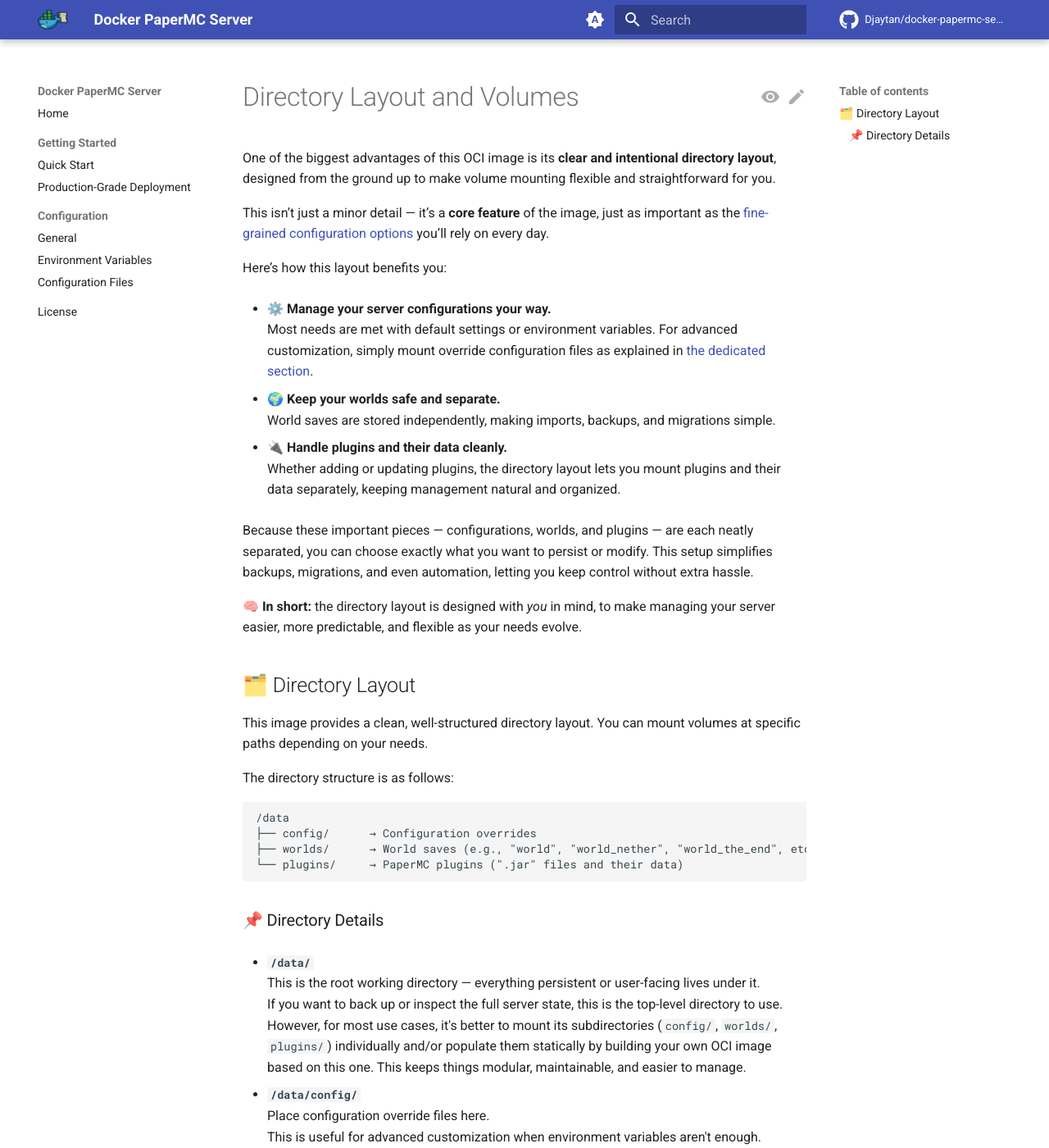
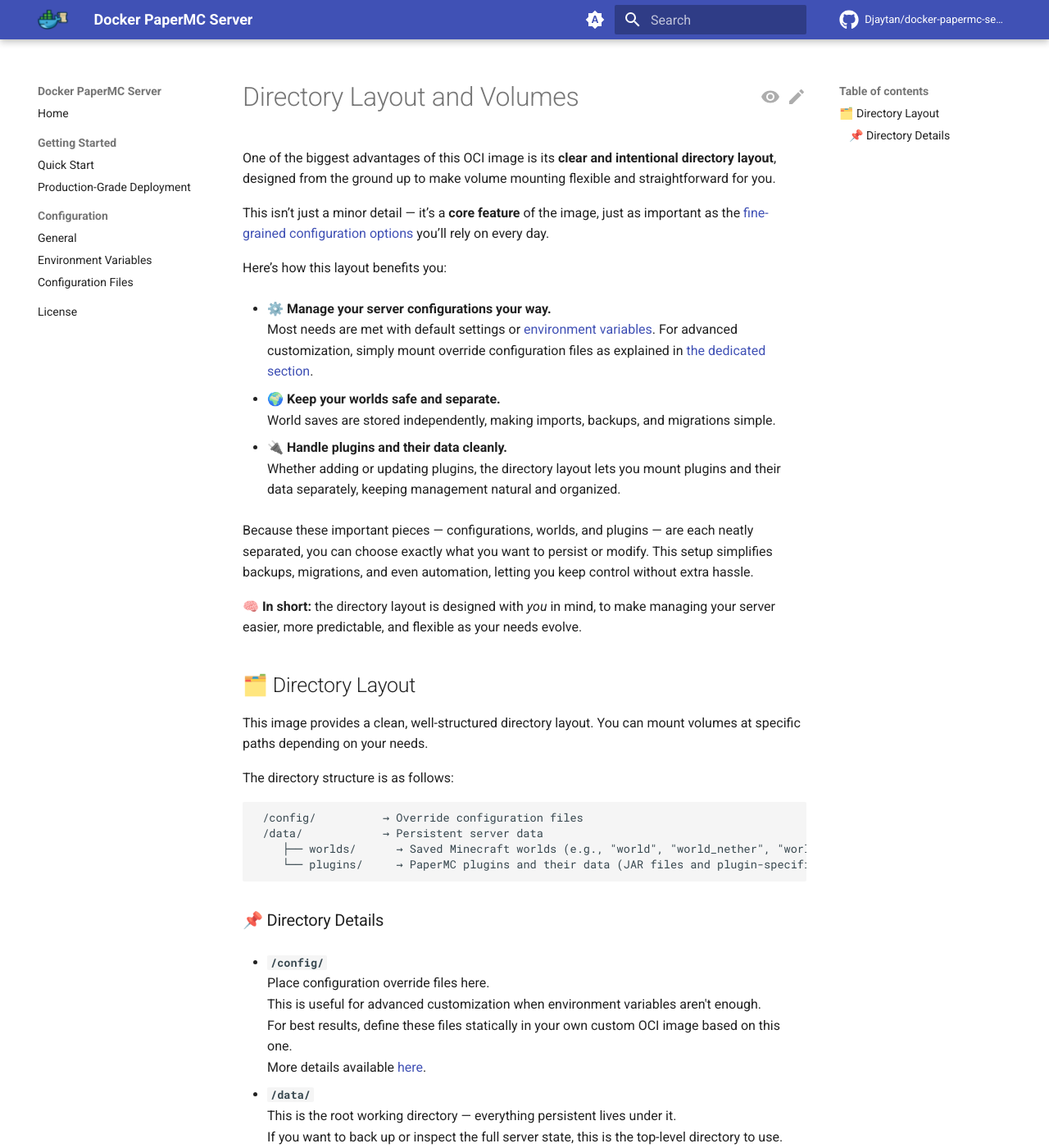
Before and after one commit to Djaytan/docker-papermc-server, an MkDocs documentation site: the page built from docs/user-guide/src/directory-layout-and-volumes.md, in a window 1280 px wide and 1400 px high. Shown: the whole window at 82% size. Built offline with MkDocs 1.6.1 and Material for MkDocs 9.7.7, drawn with Linux system fonts in a browser that asks for light colours; comment, search, counter and statistics services are not loaded; some of the changed text lies outside the part shown.

Commit message:
docs: segregate persistent data from config ones with two distinct folders (#277)

```diff
--- a/docs/user-guide/src/directory-layout-and-volumes.md
+++ b/docs/user-guide/src/directory-layout-and-volumes.md
@@ -9,8 +9,8 @@
 Here’s how this layout benefits you:
 
 - ⚙️ **Manage your server configurations your way.**<br/>
-  Most needs are met with default settings or environment variables. For advanced customization, simply mount override configuration files as explained
-  in [the dedicated section](configuration-files.md).
+  Most needs are met with default settings or [environment variables](environment-variables.md). For advanced customization, simply mount override configuration
+  files as explained in [the dedicated section](configuration-files.md).
 
 - 🌍 **Keep your worlds safe and separate.**<br/>
   World saves are stored independently, making imports, backups, and migrations simple.
@@ -29,27 +29,27 @@
 
 The directory structure is as follows:
 
-    /data
-    ├── config/      → Configuration overrides
-    ├── worlds/      → World saves (e.g., "world", "world_nether", "world_the_end", etc.)
-    └── plugins/     → PaperMC plugins (".jar" files and their data)
+     /config/          → Override configuration files
+     /data/            → Persistent server data
+        ├── worlds/      → Saved Minecraft worlds (e.g., "world", "world_nether", "world_the_end")
+        └── plugins/     → PaperMC plugins and their data (JAR files and plugin-specific folders)
 
 ### 📌 Directory Details
 
-- **`/data/`**<br/>
-  This is the root working directory — everything persistent or user-facing lives under it.<br/>
-  If you want to back up or inspect the full server state, this is the top-level directory to use.<br/>
-  However, for most use cases, it's better to mount its subdirectories (`config/`, `worlds/`, `plugins/`) individually and/or populate them statically by
-  building your own OCI image based on this one. This keeps things modular, maintainable, and easier to manage.
-
-- **`/data/config/`**<br/>
+- **`/config/`**<br/>
   Place configuration override files here.<br/>
   This is useful for advanced customization when environment variables aren't enough.<br/>
   For best results, define these files statically in your own custom OCI image based on this one.<br/>
   More details available [here](configuration-files.md).
 
+- **`/data/`**<br/>
+  This is the root working directory — everything persistent lives under it.<br/>
+  If you want to back up or inspect the full server state, this is the top-level directory to use.<br/>
+  However, for most use cases, it's better to mount its subdirectories (`worlds/`, `plugins/`) individually and/or populate them statically by
+  building your own OCI image based on this one. This keeps things modular, maintainable, and easier to manage.
+
 - **`/data/worlds/`**<br/>
-  This directory contains all world saves.  <br/>
+  This directory contains all world saves.<br/>
   By default, it includes `world`, `world_nether`, and `world_the_end`, but any custom worlds you configure will also appear here, either in addition to or in
   place of the defaults.<br/>
   Mount this directory to persist or import your game worlds.
```
